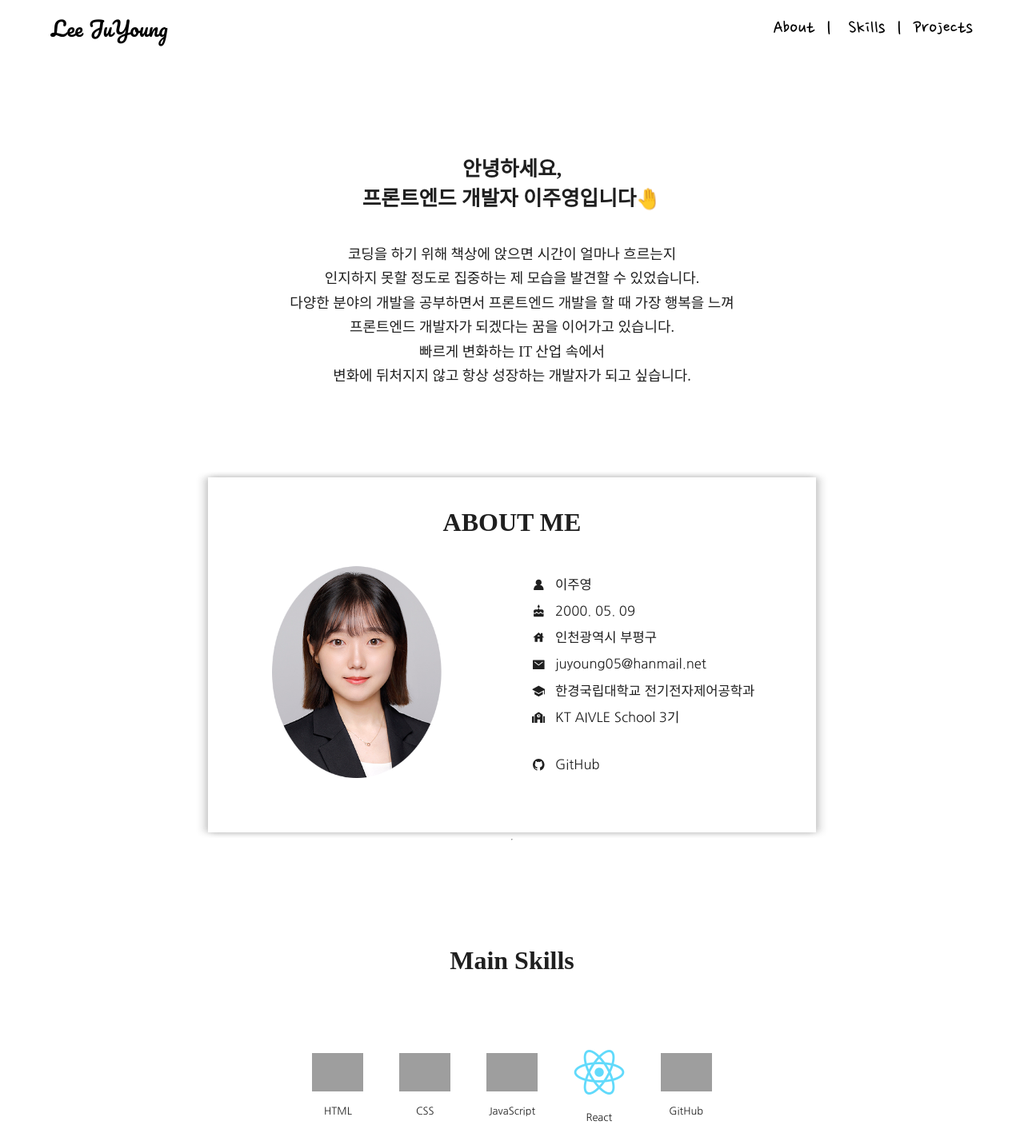
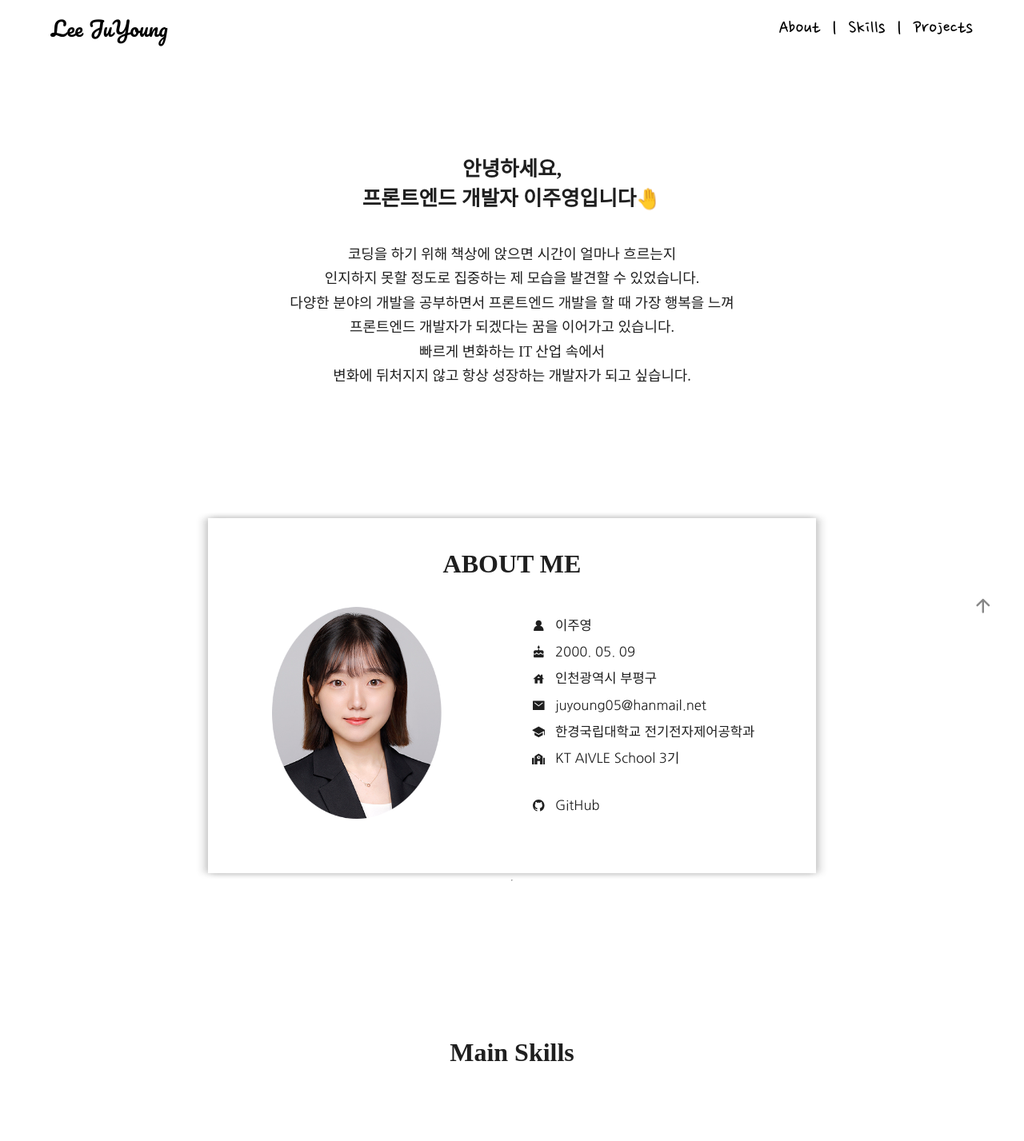
Before and after one commit to juyoung59/New-portfolio, a React (Create React App) app: page / in a window 1280 px wide. Shown: the top 1427 px of the page at 80% size. Built offline with nearby package versions, Linux system fonts and the light colour scheme; grey boxes are pictures that could not be loaded.

Commit message:
Edit Scroll

```diff
--- a/package.json
+++ b/package.json
@@ -10,6 +10,7 @@
     "react-dom": "^18.2.0",
     "react-icons": "^5.0.1",
     "react-scripts": "5.0.1",
+    "react-scroll": "^1.9.0",
     "web-vitals": "^2.1.4"
   },
   "scripts": {
--- a/src/App.js
+++ b/src/App.js
@@ -4,6 +4,7 @@ import About from "./components/about/About";
 import Skills from "./components/skills/Skills";
 import Projects from "./components/projects/Projects";
 import Footer from "./components/footer/Footer";
+import ScrollToTop from "./components/scrollToTop/ScrollToTop";
 
 function App() {
   return (
@@ -13,6 +14,7 @@ function App() {
       <About />
       <Skills />
       <Projects />
+      <ScrollToTop />
       <Footer />
     </div>
   );
--- a/src/components/about/About.css
+++ b/src/components/about/About.css
@@ -5,7 +5,8 @@
   flex-direction: column;
   justify-content: center;
   align-items: center;
-  padding-top: 8vw;
+  padding-top: 7vw;
+  padding-bottom: 8vw;
 }
 
 .about-card {
--- a/src/components/introduce/Introduce.css
+++ b/src/components/introduce/Introduce.css
@@ -6,6 +6,7 @@
   justify-content: center;
   align-items: center;
   padding-top: 8vw;
+  padding-bottom: 5vw;
 }
 
 .intro {
--- a/src/components/navbar/Navbar.css
+++ b/src/components/navbar/Navbar.css
@@ -1,10 +1,17 @@
 @import url('https://fonts.googleapis.com/css2?family=Nanum+Gothic&family=Noto+Sans+KR:wght@300&family=Noto+Serif+KR&family=Pacifico&display=swap');
 
+.Navbar {
+  position: sticky;
+  top: 0;
+  background-color: white;
+  z-index: 1000;
+}
 
 .header-inner {
   display: flex;
   justify-content: space-between;
   align-items: center;
+
 }
 
 .logo {
@@ -29,6 +36,7 @@
   font-family: "Nanum Pen Script", cursive;
   color: inherit;
   text-decoration: none;
+  cursor: pointer;
 }
 
 .container {
--- a/src/components/navbar/Navbar.jsx
+++ b/src/components/navbar/Navbar.jsx
@@ -1,18 +1,19 @@
 import React from "react";
+import { Link } from "react-scroll";
 import "./Navbar.css";
 
 function Navbar() {
   return (
-    <header>
+    <header className="Navbar">
       <div className="header-inner">
         <div className="container">
           <div className="logo" id="logo">
             <a className="logo-link" href="/portfolio">Lee JuYoung</a>
           </div>
           <nav className="nav">
-                        <a className="nav-link" href="#about">About &nbsp;| &nbsp; </a>
-                        <a className="nav-link" href="#skills">Skills &nbsp;| &nbsp;</a>
-                        <a className="nav-link" href="#projects">Projects</a>
+            <Link className="nav-link" activeClass="active" to="about" spy={true} smooth={true} duration={500}>About &nbsp;| &nbsp;</Link>
+            <Link className="nav-link" activeClass="active" to="skills" spy={true} smooth={true} duration={500}>Skills &nbsp;| &nbsp;</Link>
+            <Link className="nav-link" activeClass="active" to="projects" spy={true} smooth={true} duration={500}>Projects</Link>
           </nav>
         </div>
       </div>
--- a/src/components/projects/Projects.css
+++ b/src/components/projects/Projects.css
@@ -5,7 +5,8 @@
   flex-direction: column;
   justify-content: center;
   align-items: center;
-  padding-top: 8vw;
+  padding-top: 5vw;
+  padding-bottom: 5vw;
 }
 
 .title {
--- /dev/null
+++ b/src/components/scrollToTop/ScrollToTop.css
@@ -0,0 +1,12 @@
+.ScrollToTop {
+  position: fixed;
+  bottom: 2vw;
+  right: 3vw;
+  z-index: 1000;
+}
+
+.TopIcon {
+  font-size: 2vw;
+  color: #878787;
+  cursor: pointer;
+}
--- /dev/null
+++ b/src/components/scrollToTop/ScrollToTop.jsx
@@ -0,0 +1,20 @@
+import React from "react";
+import "./ScrollToTop.css";
+import { IoArrowUp } from "react-icons/io5";
+
+function ScrollToTop() {
+  const handleScrollToTop = () => {
+    window.scrollTo({
+      top: 0,
+      behavior: 'smooth'
+    });
+  };
+
+  return (
+    <div className="ScrollToTop" onClick={handleScrollToTop}>
+      <IoArrowUp className="TopIcon"/>
+    </div>
+  );
+};
+
+export default ScrollToTop;
--- a/src/components/skills/Skills.css
+++ b/src/components/skills/Skills.css
@@ -5,7 +5,8 @@
   flex-direction: column;
   justify-content: center;
   align-items: center;
-  padding-top: 8vw;
+  padding-top: 5vw;
+  padding-bottom: 5vw;
 }
 
 .title {
```
Also changed, not shown: 1 other file (tests, documents, lock files or other folders). Lines whose indentation alone changed are shown as unchanged.
